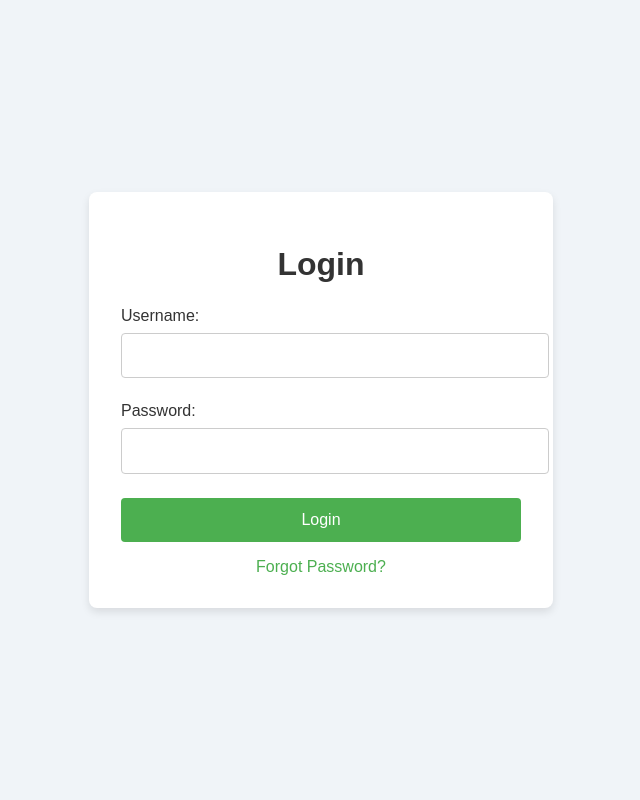
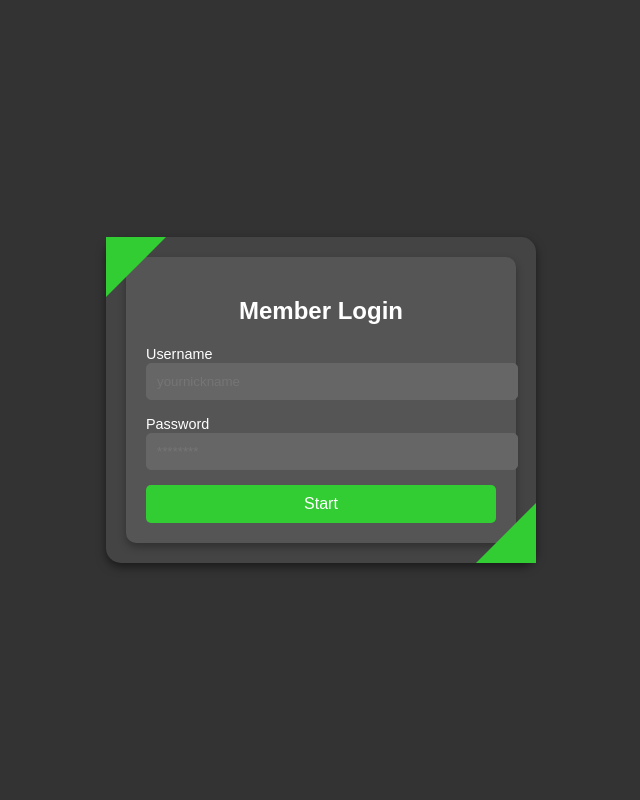
Before and after one commit to datech-dev/Mehta_workflow, a Flask app: page /login in a window 1280 px wide. Shown: the whole page, without its empty margins (319-959 px from the left). Run offline with Flask 3, Linux system fonts and the light colour scheme.

Commit message:
Update login.html

```diff
--- a/templates/login.html
+++ b/templates/login.html
@@ -6,90 +6,120 @@
     <title>Login</title>
     <style>
         body {
+            margin: 0;
             font-family: Arial, sans-serif;
-            background-color: #f0f4f8;
             display: flex;
             justify-content: center;
             align-items: center;
             height: 100vh;
-            margin: 0;
+            background-color: #333;
+            color: white;
         }
-        .login-container {
-            background-color: white;
-            padding: 2rem;
-            border-radius: 8px;
-            box-shadow: 0 4px 8px rgba(0, 0, 0, 0.1);
+
+        .container {
+            display: flex;
+            flex-direction: column;
+            align-items: center;
+            justify-content: center;
+            background: #444;
+            border-radius: 15px;
+            padding: 20px;
+            box-shadow: 0 4px 10px rgba(0, 0, 0, 0.5);
+        }
+
+        .login-box {
+            position: relative;
+            background: #555;
+            width: 350px;
+            padding: 20px;
+            border-radius: 10px;
+            box-shadow: 0 4px 8px rgba(0, 0, 0, 0.3);
+        }
+
+        .login-box::before {
+            content: "";
+            position: absolute;
+            top: -20px;
+            left: -20px;
+            width: 60px;
+            height: 60px;
+            background: limegreen;
+            clip-path: polygon(0 0, 100% 0, 0 100%);
+        }
+
+        .login-box::after {
+            content: "";
+            position: absolute;
+            bottom: -20px;
+            right: -20px;
+            width: 60px;
+            height: 60px;
+            background: limegreen;
+            clip-path: polygon(0 100%, 100% 100%, 100% 0);
+        }
+
+        .login-title {
+            text-align: center;
+            font-size: 1.5rem;
+            margin-bottom: 20px;
+        }
+
+        .form-group {
+            margin-bottom: 15px;
+        }
+
+        .form-group input {
             width: 100%;
-            max-width: 400px;
+            padding: 10px;
+            border: 1px solid #666;
+            border-radius: 5px;
+            background: #666;
+            color: white;
         }
-        h1 {
-            text-align: center;
-            color: #333;
-            font-size: 2rem;
-            margin-bottom: 1.5rem;
+
+        .form-group input:focus {
+            outline: none;
+            border-color: limegreen;
         }
-        label {
-            font-size: 1rem;
-            color: #333;
-            margin-bottom: 0.5rem;
-            display: block;
-        }
-        input {
+
+        .submit-btn {
             width: 100%;
-            padding: 0.8rem;
-            margin-bottom: 1.5rem;
-            border: 1px solid #ccc;
-            border-radius: 4px;
-            font-size: 1rem;
-        }
-        input:focus {
-            border-color: #4CAF50;
-            outline: none;
-        }
-        button {
-            width: 100%;
-            padding: 0.8rem;
-            background-color: #4CAF50;
+            padding: 10px;
+            background: limegreen;
             border: none;
+            border-radius: 5px;
             color: white;
             font-size: 1rem;
-            border-radius: 4px;
             cursor: pointer;
-            transition: background-color 0.3s ease;
+            text-align: center;
         }
-        button:hover {
-            background-color: #45a049;
+
+        .submit-btn:hover {
+            background: darkgreen;
         }
-        .forgot-password {
-            text-align: center;
-            margin-top: 1rem;
-        }
-        .forgot-password a {
-            color: #4CAF50;
-            text-decoration: none;
-        }
-        .forgot-password a:hover {
-            text-decoration: underline;
+
+        .login-box label {
+            font-size: 0.9rem;
         }
     </style>
 </head>
 <body>
 
-    <div class="login-container">
-        <h1>Login</h1>
-        <form method="POST" action="/login">
-            <label for="username">Username:</label>
-            <input type="text" id="username" name="username" required>
-
-            <label for="password">Password:</label>
-            <input type="password" id="password" name="password" required>
-
-            <button type="submit">Login</button>
-
-            <div class="forgot-password">
-                <a href="#">Forgot Password?</a>
-            </div>
-        </form>
+    <div class="container">
+        <div class="login-box">
+            <h2 class="login-title">Member Login</h2>
+            <form method="POST" action="/login">
+                <div class="form-group">
+                    <label for="username">Username</label>
+                    <input type="text" id="username" name="username" placeholder="yournickname" required>
+                </div>
+                <div class="form-group">
+                    <label for="password">Password</label>
+                    <input type="password" id="password" name="password" placeholder="********" required>
+                </div>
+                <button type="submit" class="submit-btn">Start</button>
+            </form>
+        </div>
     </div>
 
 </body>
```
